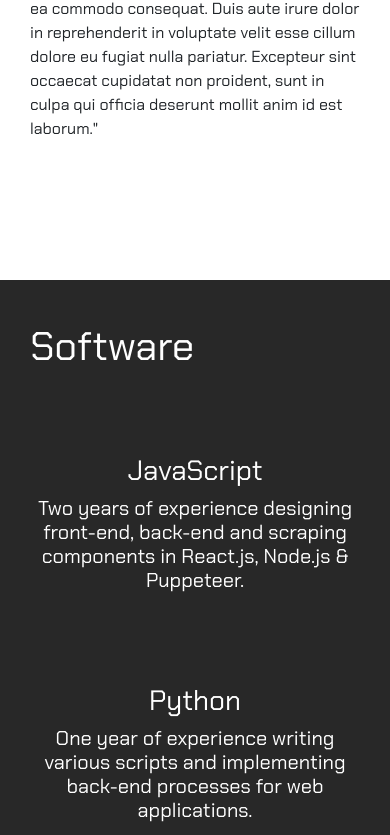
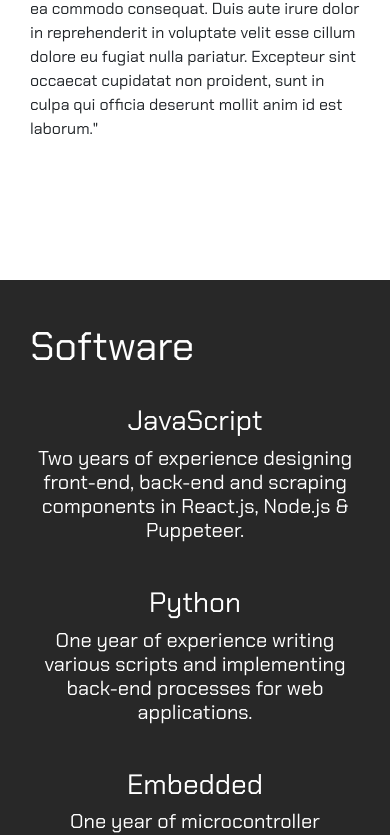
Before and after one commit to anthonydevelops/Portfolio, a React (Create React App) app: page / in a window 390 px wide. Shown: the part 1155-1990 px from the top of the page. Built offline with nearby package versions, Linux system fonts and the light colour scheme.

Commit message:
Updated mobile issue, used vh for media query

```diff
--- a/src/App.css
+++ b/src/App.css
@@ -4,7 +4,6 @@
 
 body,
 html {
-  padding: 0;
   margin: 0;
   height: 100vh;
 }
@@ -25,12 +24,11 @@
   height: 100vh;
   padding: 5vh 0;
   background-color: #282828;
-  background-position: center;
-  background-repeat: no-repeat;
-  background-size: cover;
   color: white;
 }
 
-/* @media (max-width: 767.98px) {
-  .;
-} */
+@media (max-width: 767.98px) {
+  .education {
+    height: 150vh;
+  }
+}
--- a/src/App.js
+++ b/src/App.js
@@ -12,18 +12,18 @@
     return (
       <Router>
         <div>
-          <div className="container-fluid main">
+          <div className="container-fluid main no-gutters">
             <div className="container">
               <NavBar />
               <Landing />
             </div>
           </div>
-          <div className="container-fluid about">
+          <div className="container-fluid about no-gutters">
             <div className="container">
               <About />
             </div>
           </div>
-          <div className="container-fluid education">
+          <div className="container-fluid education no-gutters">
             <Container className="h-100">
               <Software />
             </Container>
--- a/src/components/Navbar.js
+++ b/src/components/Navbar.js
@@ -29,7 +29,13 @@
   render() {
     return (
       <div>
-        <Navbar color="faded" dark expand="md" role="navigation">
+        <Navbar
+          className="sticky-top"
+          color="faded"
+          dark
+          expand="md"
+          role="navigation"
+        >
           <NavbarBrand href="/">Anthony Campos</NavbarBrand>
           <NavbarToggler onClick={this.toggleNavbar} className="mr-2" />
           <Collapse isOpen={!this.state.collapsed} navbar>
--- a/src/styles/Education.css
+++ b/src/styles/Education.css
@@ -1,7 +1,7 @@
 .tech {
-  margin-top: 5vh;
+  margin-top: 5%;
 }
 
 .lang {
-  padding: 5vh;
+  padding: 5%;
 }
```
